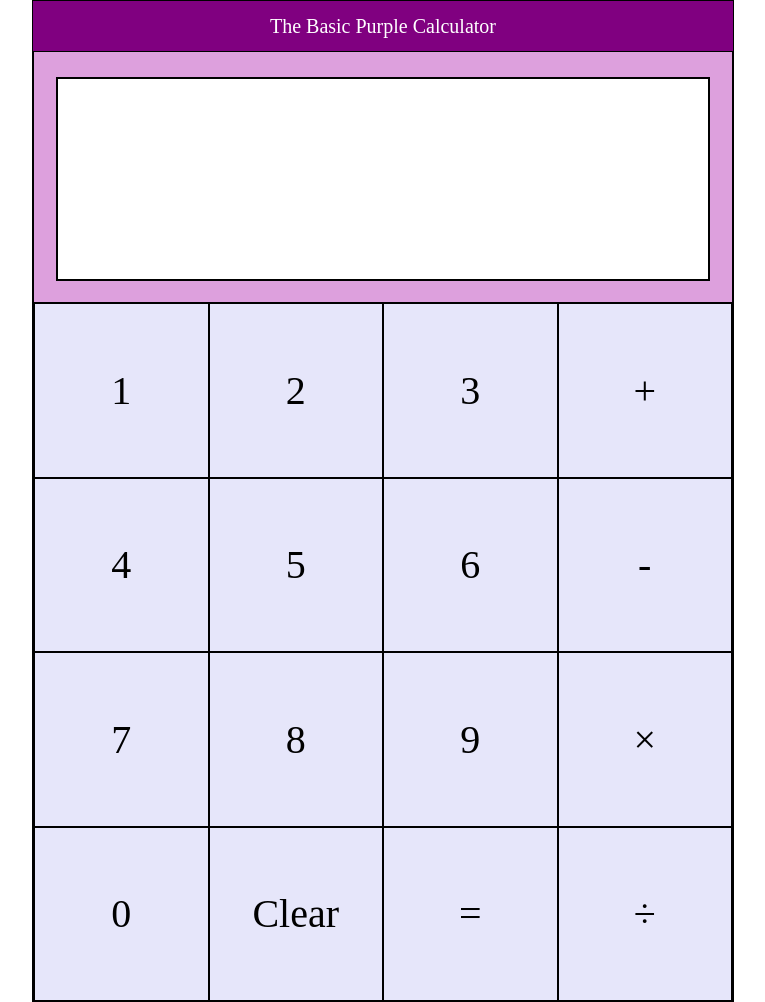
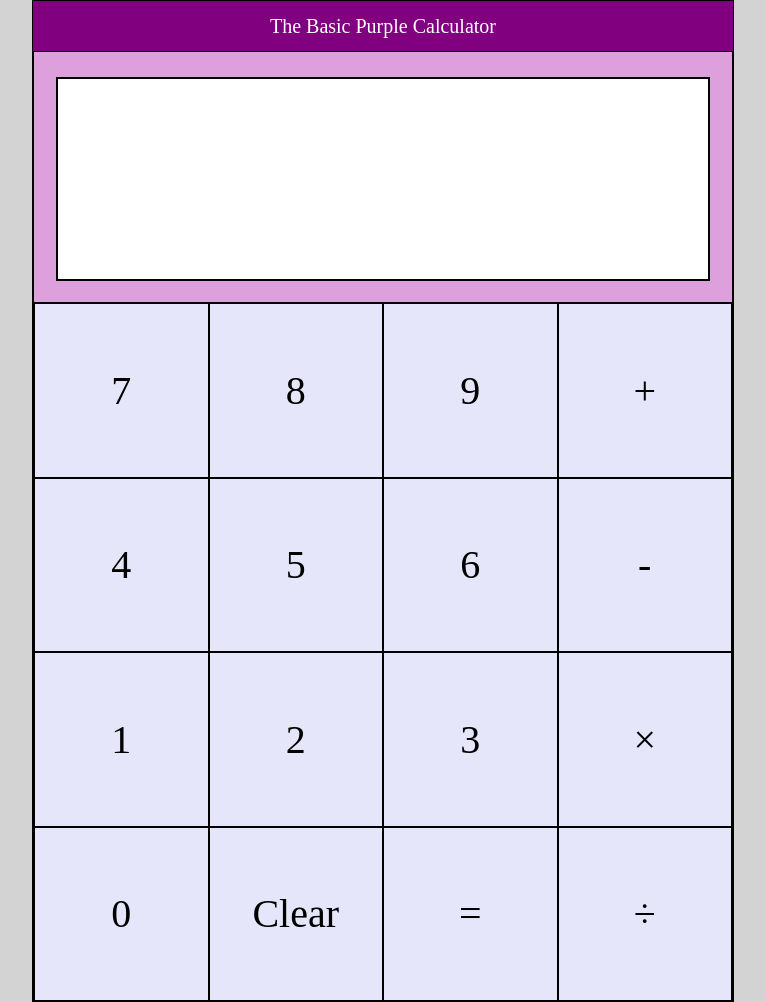
Before and after one commit to micball/TOP-Calculator, a plain HTML site: page index.html in a window 1280 px wide. Shown: the whole page, without its empty margins (257-1022 px from the left). Drawn offline with Linux system fonts and the light colour scheme.

Commit message:
add additional detail to calculator layout

```diff
--- a/index.html
+++ b/index.html
@@ -9,27 +9,29 @@
     <script src="index.js" defer></script>
 </head>
 <body>
+    <div class="calcOutside">
         <div class="title">The Basic Purple Calculator</div>
         <div class="calcBody">
             <div class="display"></div>
         </div>
         <div class="buttons">
-            <div class="button operand">1</div>
-            <div class="button operand">2</div>
-            <div class="button operand">3</div>
+            <div class="button operand">7</div>
+            <div class="button operand">8</div>
+            <div class="button operand">9</div>
             <div class="button operator">+</div>
             <div class="button operand">4</div>
             <div class="button operand">5</div>
             <div class="button operand">6</div>
             <div class="button operator">-</div>
-            <div class="button operand">7</div>
-            <div class="button operand">8</div>
-            <div class="button operand">9</div>
+            <div class="button operand">1</div>
+            <div class="button operand">2</div>
+            <div class="button operand">3</div>
                 <div class="button operator">×</div>
                 <div class="button operand">0</div>
                 <div class="button modifier">Clear</div>
                 <div class="button operator">=</div>
                 <div class="button operator">÷</div>
         </div>
+    </div>
 </body>
 </html>
--- a/index.js
+++ b/index.js
@@ -1 +1,2 @@
-console.log('gramma');
+const display = document.querySelector('.display');
+console.log(display);
--- a/stylesheet.css
+++ b/stylesheet.css
@@ -7,6 +7,7 @@ body {
     display: flex;
     align-items: center;
     flex-direction: column;
+    background-color: lightgrey;
 }
 
 .title {
```
Lines whose indentation alone changed are shown as unchanged.
